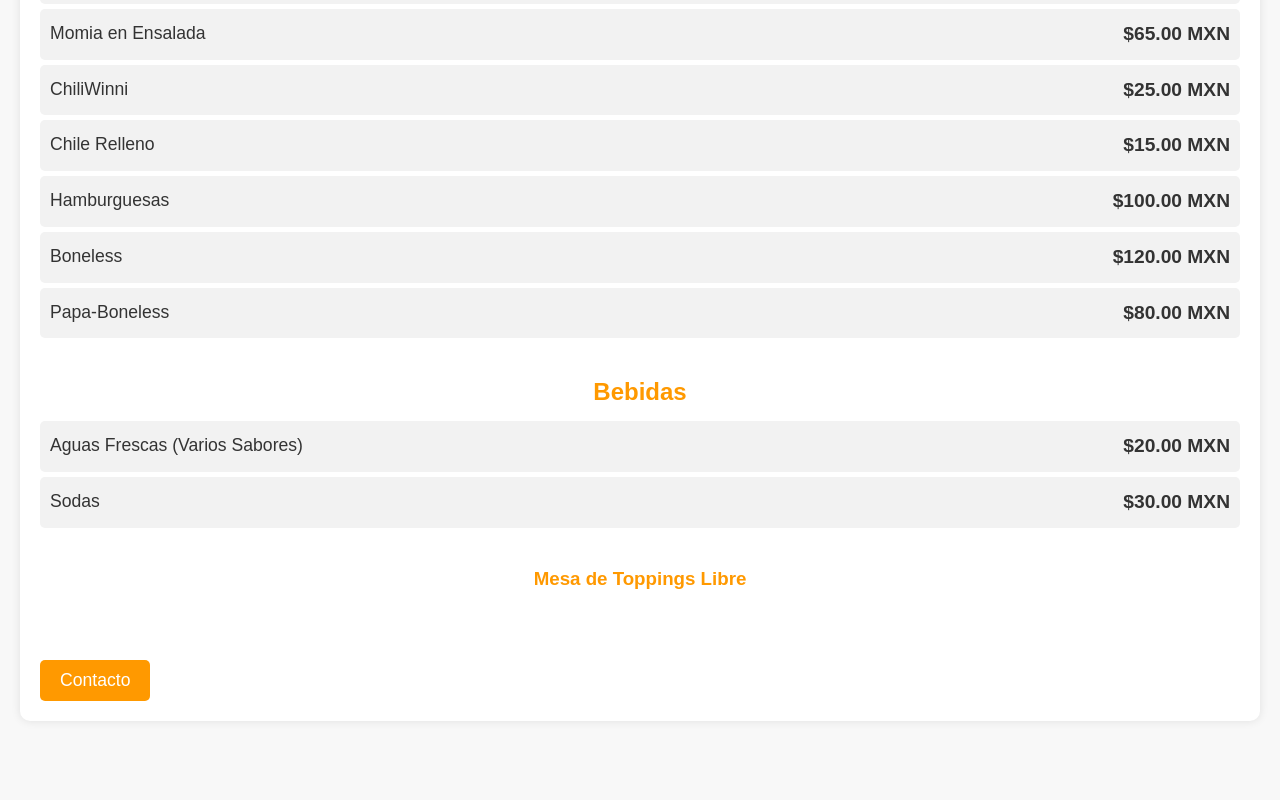
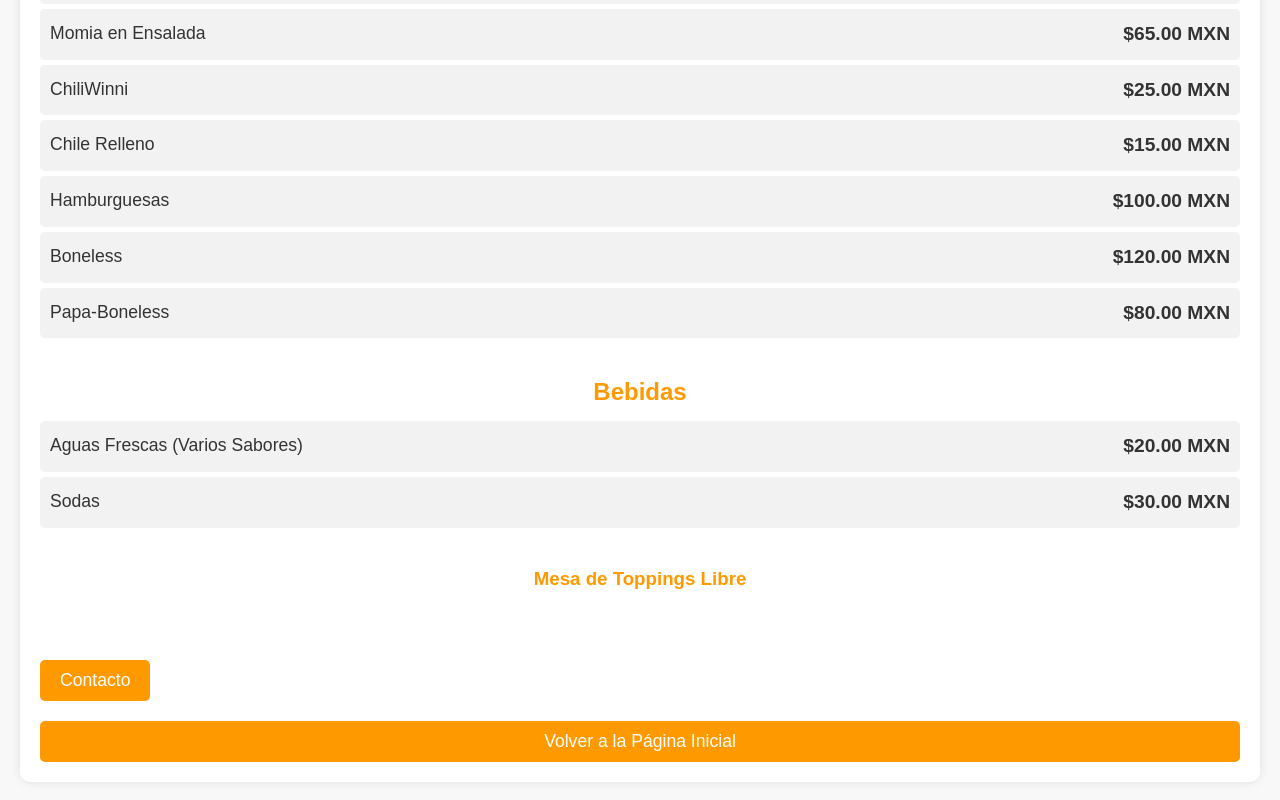
Before and after one commit to Hotdogspollo/hot-dog-s-el-pollo, a plain HTML site: page menu.html in a window 1280 px wide. Shown: the part 1161-1961 px from the top of the page. Before the commit the page ends 1912 px from the top, so only its background shows below. Drawn offline with Linux system fonts and the light colour scheme.

Commit message:
Update menu.html

```diff
--- a/menu.html
+++ b/menu.html
@@ -98,6 +98,25 @@
         }
 
         a:hover {
+            background-color: #ff6600;
+        }
+
+        /* Estilo para el botón de "Volver a la Página Inicial" */
+        .back-button {
+            text-decoration: none;
+            background-color: #ff9900;
+            color: white;
+            padding: 10px 20px;
+            border-radius: 5px;
+            font-size: 1.1em;
+            display: inline-block;
+            margin-top: 20px;
+            text-align: center;
+            width: 100%;
+            box-sizing: border-box;
+        }
+
+        .back-button:hover {
             background-color: #ff6600;
         }
     </style>
@@ -221,8 +240,8 @@
         <h3>Mesa de Toppings Libre</h3>
     </div>
 
-<a href="contacto.html" target="_blank">Contacto</a>
-
+    <a href="contacto.html" target="_blank">Contacto</a>
+    <a href="index.html" class="back-button">Volver a la Página Inicial</a>
 </div>
 
 </body>
```
